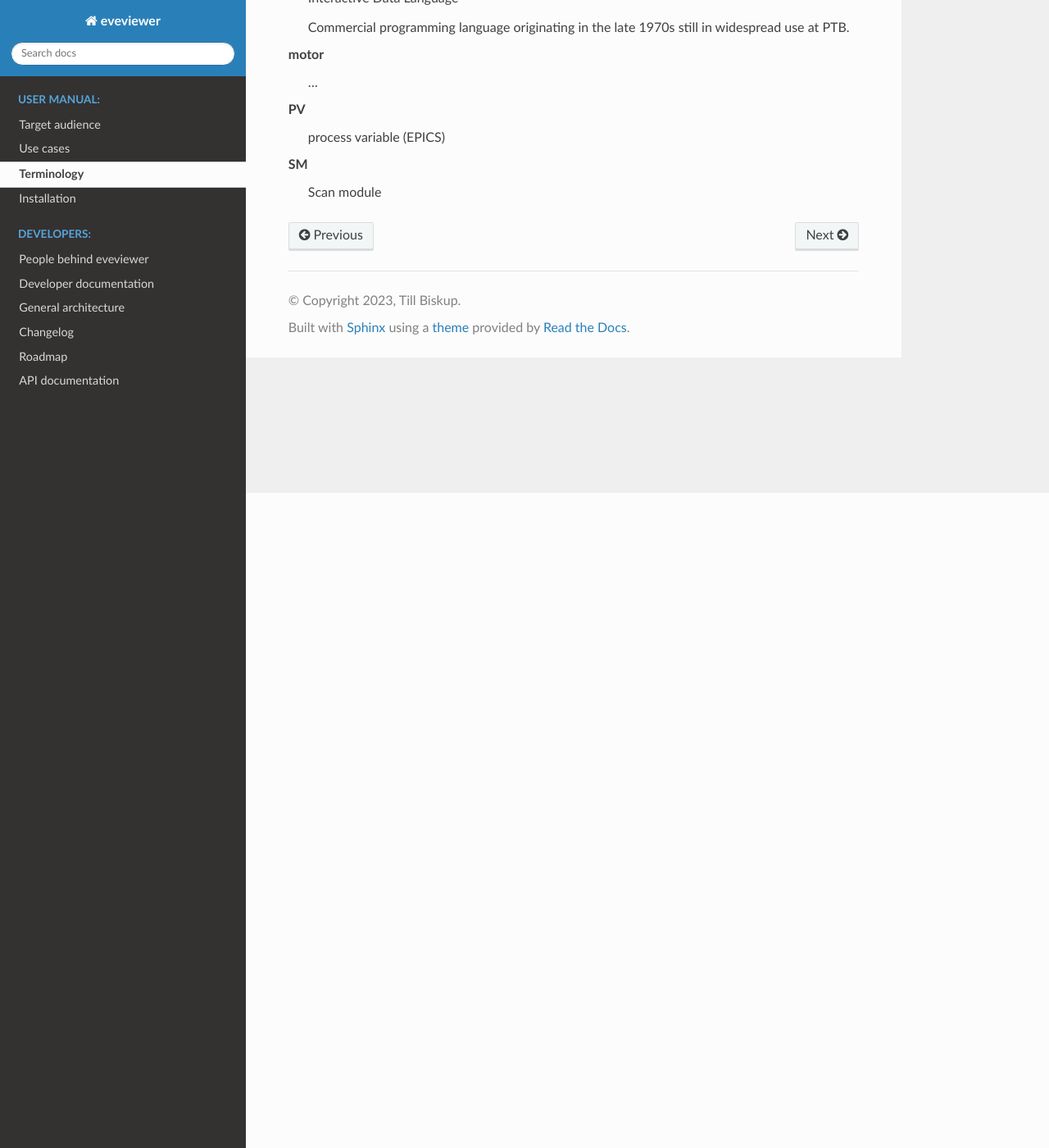
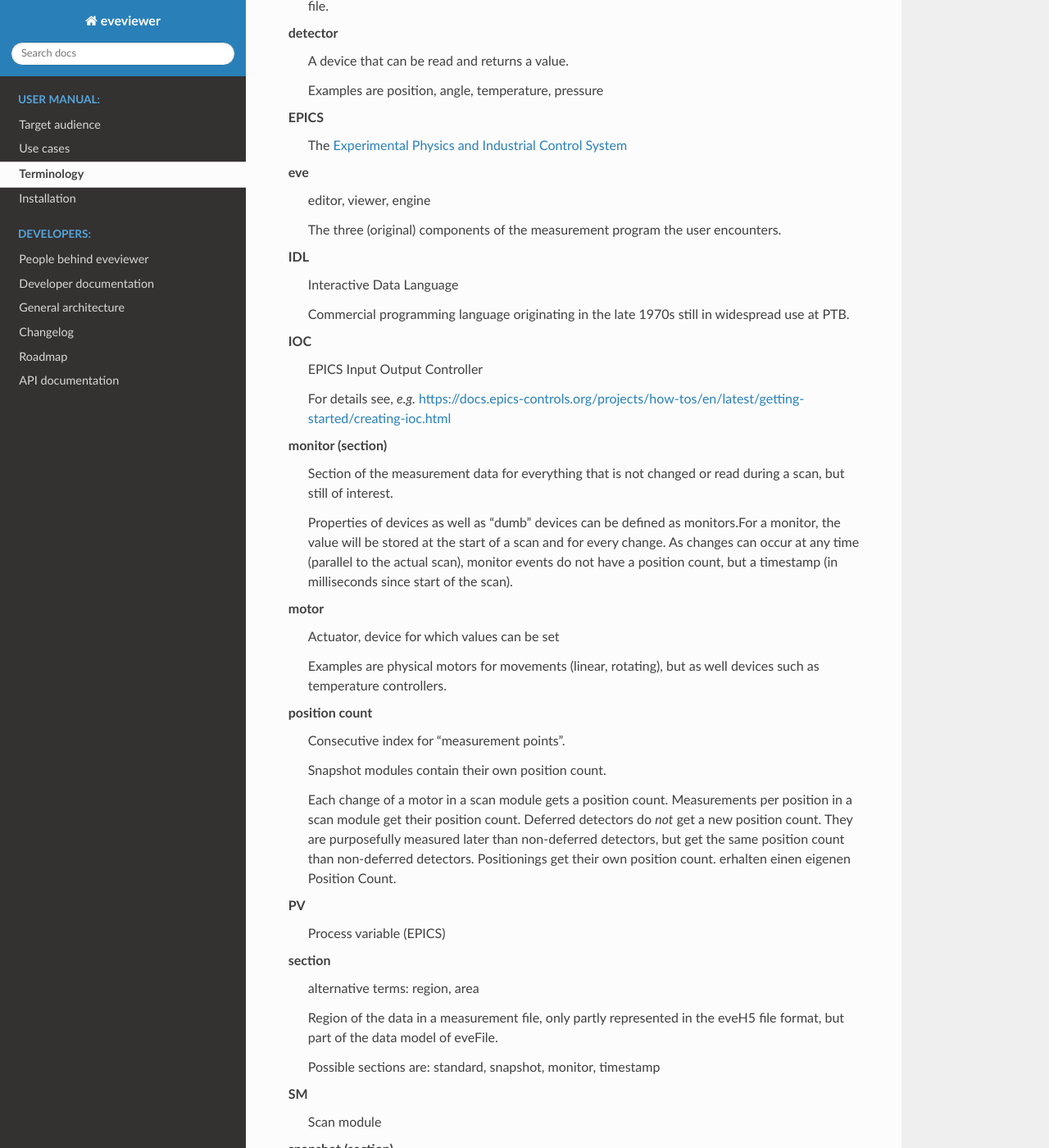
Before and after one commit to tillbiskup/evedataviewer, a Sphinx documentation site: the page built from docs/terminology.rst, in a window 1280 px wide and 1400 px high, scrolled down 799 px. Shown: the whole window at 82% size. Built offline with Sphinx 7.4.7 and the Read the Docs theme 2.0.0, drawn with Linux system fonts in a browser that asks for light colours; some of the changed text lies outside the part shown.

Commit message:
Update glossary with terms

```diff
--- a/docs/terminology.rst
+++ b/docs/terminology.rst
@@ -2,14 +2,26 @@
 Terminology
 ===========
 
-The eveviewer application resides within a complex environment, and there are terms from both, the problem domain and the solution domain that either users or developers may not necessarily be familiar with. Hence the idea of a growing list of terms and attempts to define them.
+The eveviewer application resides within a complex environment, and there are terms from both, the problem domain (radiometry with synchrotron radiation) and the solution domain (measurement program, software development) that either users or developers may not necessarily be familiar with. Hence the idea of a growing list of terms and attempts to define them. A big thanks to all colleagues helping to shed light on all the different aspects.
 
 
+CA
+    (EPICS) Channel Access
+
+    For details of the protocol, see https://docs.epics-controls.org/en/latest/specs/ca_protocol.html
+
 channel
-    ...
+    Detector channel, see detector
 
 cruncher
     The name of the "original" viewer implemented in IDL.
+
+CSS
+    `Control System Studio <https://controlsystemstudio.org/>`_
+
+    Framework for measurement programs, originally based on the Eclipse RDP framework, with EPICS integration.
+
+    Used as basis for eve before version 2.
 
 dataset
     Unit of actual (numeric) data and their corresponding metadata
@@ -17,7 +29,9 @@ dataset
     A dataset may contain more (but usually not less) information than that contained in the data file.
 
 detector
-    ...
+    A device that can be read and returns a value.
+
+    Examples are position, angle, temperature, pressure
 
 EPICS
     The `Experimental Physics and Industrial Control System <https://epics-controls.org/>`_
@@ -25,18 +39,64 @@ EPICS
 eve
     editor, viewer, engine
 
-    The three (original) components of the measurement program
+    The three (original) components of the measurement program the user encounters.
+
 
 IDL
     Interactive Data Language
 
     Commercial programming language originating in the late 1970s still in widespread use at PTB.
 
+IOC
+    EPICS Input Output Controller
+
+    For details see, *e.g.* https://docs.epics-controls.org/projects/how-tos/en/latest/getting-started/creating-ioc.html
+
+monitor (section)
+    Section of the measurement data for everything that is not changed or read during a scan, but still of interest.
+
+    Properties of devices as well as "dumb" devices can be defined as monitors.For a monitor, the value will be stored at the start of a scan and for every change. As changes can occur at any time (parallel to the actual scan), monitor events do not have a position count, but a timestamp (in milliseconds since start of the scan).
+
 motor
-    ...
+    Actuator, device for which values can be set
+
+    Examples are physical motors for movements (linear, rotating), but as well devices such as temperature controllers.
+
+position count
+    Consecutive index for "measurement points".
+
+    Snapshot modules contain their own position count.
+
+    Each change of a motor in a scan module gets a position count. Measurements per position in a scan module get their position count. Deferred detectors do *not* get a new position count. They are purposefully measured later than non-deferred detectors, but get the same position count than non-deferred detectors. Positionings get their own position count. erhalten einen eigenen Position Count.
 
 PV
-    process variable (EPICS)
+    Process variable (EPICS)
+
+section
+    alternative terms: region, area
+
+    Region of the data in a measurement file, only partly represented in the eveH5 file format, but part of the data model of eveFile.
+
+    Possible sections are: standard, snapshot, monitor, timestamp
 
 SM
     Scan module
+
+snapshot (section)
+    Section of the measurement data representing the current state of the setup.
+
+    There are four kinds of snapshots (two variables with two values each), of which only two are relevant for data processing and analysis: motor and detector snapshots.
+
+    In a snapshot, all motor and detector values are stored once.
+
+standard (section)
+    Section of the measurement data regarding the actual measurement
+
+    In terms of the measurement program, all modules that are *not* snapshot or classical scan modules (with the exception of pre and post scans).
+
+    Eben die Motorbewegungen und Detektorauslesungen und ggf. anschließende Positionierungen (Goto Peak etc.). (Quelle: MM)
+
+timestamp (section)
+    Section with an artificial detector/device containing both, position counts and timestamps.
+
+    All position counts appearing anywhere in a scan are contained. Hence, this section contains the complete set of all existing position counts in a scan (to be exact: for one chain). The corresponding timestamps are given in milliseconds since start of the scan.
```
